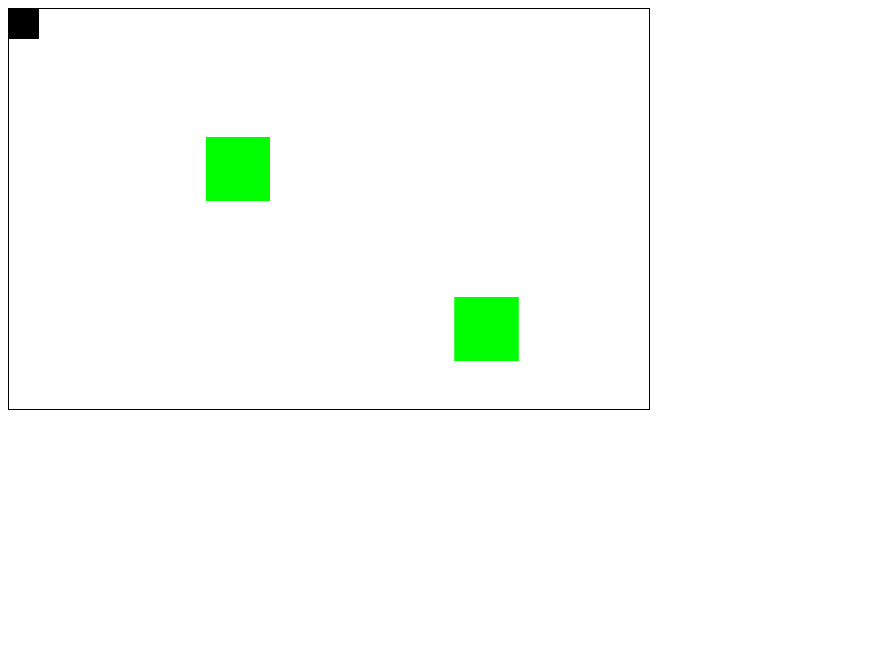
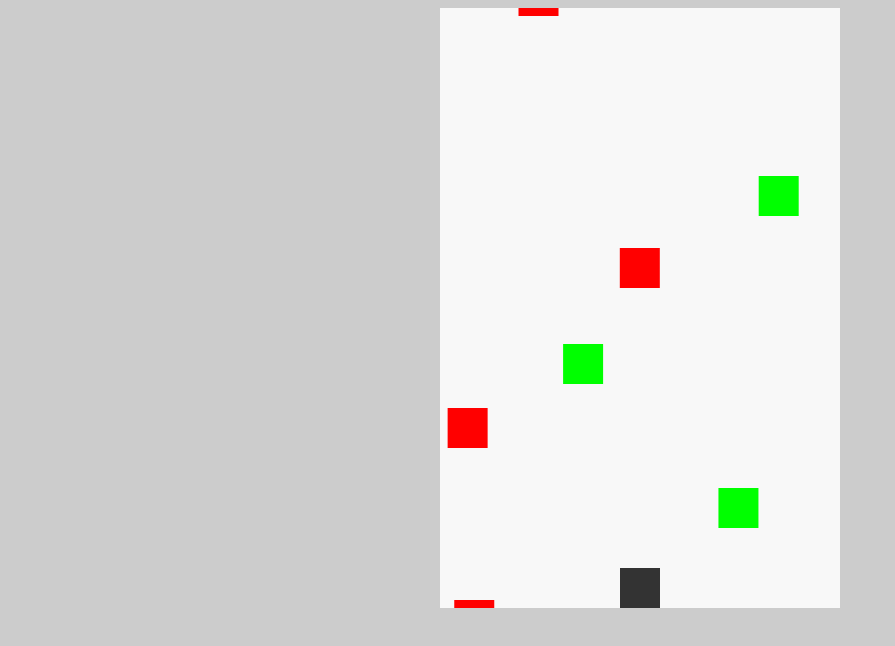
Before and after one commit to josh-lind/falling-blocks-js, a plain HTML site: page index.html in a window 1280 px wide. Shown: the whole page, without its empty margins (0-895 px from the left). Drawn offline with Linux system fonts and the light colour scheme.

Commit message:
display working as expected. A lot of changes.

```diff
--- a/Display.js
+++ b/Display.js
@@ -1,64 +1,74 @@
-// Frank Poth 02/28/2018
-
 /* This Display class contains the screen resize event handler and also handles
-drawing colors to the buffer and then to the display. */
+drawing blocks. */
 
 const Display = function (canvas) {
+    this.canvas = canvas;
+    this.ctx = canvas.getContext('2d');
 
-    this.buffer = document.getElementById("1").getContext("2d"),
-    this.context = canvas.getContext("2d");
+    // this.buffer = document.getElementById("1").getContext("2d"),
+    // this.context = canvas.getContext("2d");
 
     this.renderColor = function (color) {
 
-        this.buffer.fillStyle = color;
-        this.buffer.fillRect(0, 0, this.buffer.canvas.width, this.buffer.canvas.height);
+        this.ctx.fillStyle = color;
+        this.ctx.fillRect(0, 0, this.canvas.width, this.canvas.height);
 
     };
 
+    this.clearScreen = function () {
+        this.ctx.clearRect(0, 0, this.canvas.width, this.canvas.height);
+    };
+
     this.renderBlocks = function (blocks, color) {
-        this.buffer.fillStyle = color;
-        this.buffer.clearRect(0, 0, this.buffer.canvas.width, this.buffer.canvas.height);
+        this.ctx.fillStyle = color;
+        // this.buffer.clearRect(0, 0, this.buffer.canvas.width, this.buffer.canvas.height);
 
-        const width = this.buffer.canvas.width;
+        const width = this.canvas.width;
 
         blocks.forEach(b => {
-            this.buffer.fillRect(b.x * width, b.y * this.buffer.canvas.height, b.size * width , b.size * width);
+            this.ctx.fillRect(b.x * width, b.y * width, b.size * width, b.size * width);
         });
 
     }
 
     this.renderMyBlock = function (myBlock) {
-        this.buffer.fillStyle = "#000000";
-        this.buffer.fillRect(0,0 , 30, 30);
+        this.ctx.fillStyle = "#333";
+
+        const gameWidth = this.canvas.width;
+        const scaledBlockSize = gameWidth * myBlock.size;
+        const x = myBlock.x * gameWidth;
+        const y = myBlock.y * gameWidth;
+        this.ctx.fillRect(x, y, scaledBlockSize, scaledBlockSize);
     }
 
 
     this.render = function () {
-        this.context.drawImage(
-            this.buffer.canvas, 0, 0,
-            this.buffer.canvas.width,
-            this.buffer.canvas.height, 0, 0,
-            this.context.canvas.width,
-            this.context.canvas.height);
+        // this.context.drawImage(this.buffer.canvas);
+        // this.context.drawImage(
+        //     this.buffer.canvas, 0, 0,
+        //     this.buffer.canvas.width,
+        //     this.buffer.canvas.height, 0, 0,
+        //     this.context.canvas.width,
+        //     this.context.canvas.height);
     };
 
     this.resize = function (event) {
 
-        var height, width;
+        // var height, width;
 
-        height = document.documentElement.clientHeight;
-        width = document.documentElement.clientWidth;
+        // height = document.documentElement.clientHeight;
+        // width = document.documentElement.clientWidth;
 
-        //grab the div, resize everything
-        div = document.getElementsByClassName("outline")[0];
-        //console.log(div);
-        console.log(div.style);
-        div.style.position="position";
-        div.style.left = "" + 400 + "px";
-        div.style.top = "" + 400 + "px";
+        // //grab the div, resize everything
+        // div = document.getElementsByClassName("outline")[0];
+        // //console.log(div);
+        // console.log(div.style);
+        // div.style.position="position";
+        // div.style.left = "" + 400 + "px";
+        // div.style.top = "" + 400 + "px";
 
-        this.context.canvas.height = height * .5;
-        this.context.canvas.width = width * .5;
+        // this.context.canvas.height = height * .5;
+        // this.context.canvas.width = width * .5;
 
         this.render();
 
--- a/Main.js
+++ b/Main.js
@@ -3,7 +3,8 @@
 window.addEventListener("load", function (event) {
 
         var render = function() {
-            //display.renderColor(model.color);
+            // display.renderColor('#EEE');
+            display.clearScreen();
             display.renderBlocks(model.badBlocks, "#FF0000");
             display.renderBlocks(model.goodBlocks, "#00FF00");
             // send list of objects to display to render
@@ -26,20 +27,23 @@ window.addEventListener("load", function (event) {
 
             model.update();
         }
+
+        const frameRate = 60;
+
          /* The controller handles user input. */
         var controller = new Controller();
         /* The display handles window resizing, as well as the on screen canvas. */
-        var display    = new Display(document.querySelector("canvas"));
+        var display    = new Display(document.getElementById('gameCanvas'));
         /* The game will eventually hold our game logic. */
-        var model       = new Model();
+        var model       = new Model(frameRate);
         /* The engine is where the above three sections can interact. */
-        var engine     = new Engine(1000/30, render, update);
+        var engine     = new Engine(1000/frameRate, render, update);
 
         ////////////////////
       //// INITIALIZE ////
     ////////////////////
 
-    window.addEventListener("resize",  display.handleResize);
+    // window.addEventListener("resize",  display.handleResize);
     window.addEventListener("keydown", controller.handleKeyDownUp);
     window.addEventListener("keyup",   controller.handleKeyDownUp);
 
--- a/Model.js
+++ b/Model.js
@@ -1,16 +1,16 @@
-const Model = function () {
+const Model = function (frameRate) {
     this.color = "rbg(0,0,0)";
     this.rgb = [0, 0, 0];
 
+    // yMax is the ratio of window height / window width
+    this.yMax = 1.5;
+
     const blockSize = .1;
-    const gravity = .02;
-    const myBlockSpeed = .02;
+    const gravity = .6 / frameRate;
+    const myBlockSpeed = .6 / frameRate;
 
-    this.myBlock = {
-        x: .5,
-        y: .5,
-        size: blockSize
-    };
+    // Initialized on start
+    this.myBlock = {};
 
     this.goodBlocks = [];
     this.badBlocks = [];
@@ -38,10 +38,8 @@ const Model = function () {
             if (Math.random() < .1) {
                 // Spawn good/bad block half the time
                 if (Math.random() < .5) {
-                    console.log('Add good block');
                     addFallingBlock(this.goodBlocks);
                 } else {
-                    console.log('Add bad block');
                     addFallingBlock(this.badBlocks);
                 }
             }
@@ -59,8 +57,6 @@ const Model = function () {
     }
 
     const moveMyBlock = () => {
-        console.log('this.direction', this.direction);
-
         if (this.direction === 1) {
             // Left
             this.myBlock.x -= myBlockSpeed;
@@ -81,10 +77,10 @@ const Model = function () {
     // not sure
     const deleteOffMapBlocks = () => {
         this.goodBlocks = this.goodBlocks.filter(block => {
-            return block.y <= 800;
+            return block.y <= this.yMax;
         });
         this.badBlocks = this.badBlocks.filter(block => {
-            return block.y <= 800;
+            return block.y <= this.yMax;
         });
     }
 
@@ -120,7 +116,7 @@ const Model = function () {
         this.running = true;
         this.myBlock = {
             x: .45,
-            y: 1 - blockSize,
+            y: this.yMax - blockSize,
             size: blockSize
         };
         this.score = 0;
--- a/index.html
+++ b/index.html
@@ -13,7 +13,7 @@
     </head>
     <body>
         <div class ="outline">
-        <canvas id="1"></canvas>
+        <canvas id="gameCanvas" width="400" height="600"></canvas>
         </div>
     </body>
 </html>
--- a/style.css
+++ b/style.css
@@ -1,6 +1,12 @@
+body {
+    background: #ccc;
+    color: #f8f8f8;
+  }
 
 canvas {
-    border: 1px black solid;
-    position: absolute;
-
+    background: #f8f8f8;
+    padding: 0;
+    margin: 0 auto;
+    margin-bottom: 1rem;
+    display: block;
 }
```
